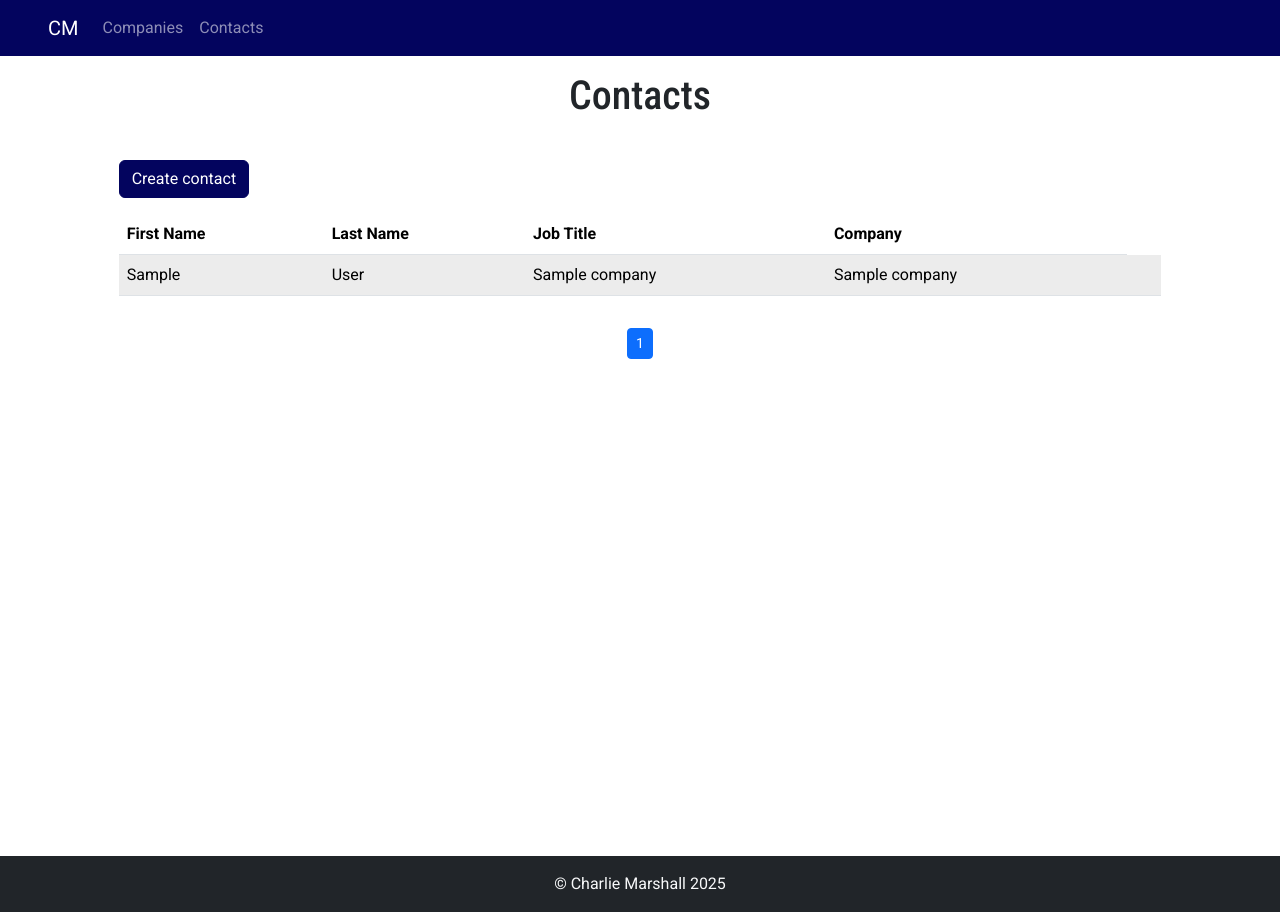
After one commit to charliemarshall1996/portfolio-website, a Django app: template crm/templates/crm/contact_list.html in a window 1280 px wide. The commit adds this page. Run offline with Django 3.2, Linux system fonts and the light colour scheme; the template is opened without the code that fills it: most values are stand-ins (such as "Sample title", 1, 10 or a date in 2020); some libraries are stand-ins or nearby versions.

Commit message:
added contact views

```diff
--- a/crm/templates/crm/base.html
+++ b/crm/templates/crm/base.html
@@ -35,6 +35,9 @@
 					<li class="nav-item">
 						<a class="nav-link" href="{% url 'crm:companies' %}">Companies</a>
 					</li>
+					<li class="nav-item">
+						<a class="nav-link" href="{% url 'crm:contacts' %}">Contacts</a>
+					</li>
 				</ul>
 			</div>
         </nav>
--- /dev/null
+++ b/crm/templates/crm/contact_list.html
@@ -0,0 +1,81 @@
+<!DOCTYPE html>
+{% extends 'crm/base.html' %}
+{% load static %}
+{% load url_replace %}
+
+{% block content %}
+<div class="container-fluid">
+    <div class="row justify-content-center text-center py-3">
+        <div class="col-10">
+            <h1>Contacts</h1>
+        </div>
+    </div>
+
+    <div class="row justify-content-center py-3">
+        <div class="col-10">
+            <a href="{% url 'crm:contact-create' %}" class="btn btn-primary">Create contact</a>
+        </div>
+    </div>
+
+    <div class="row justify-content-center">
+        <div class="col-10">
+            <table class="table table-hover">
+                <thead>
+                    <tr>
+                        <th scope="col">First Name</th>
+                        <th scope="col">Last Name</th>
+                        <th scope="col">Job Title</th>
+                        <th scope="col">Company</th>
+                    </tr>
+                </thead>
+                <tbody>
+                    {% for contact in object_list %}
+
+                        <tr>
+                            <td>{{ contact.first_name }}</td>
+                            <td>{{ contact.last_name }}</td>
+                            <td>{{ contact.job_title }}</td>
+                            <td>{{ contact.company.name }}</td>
+                            <td><a href="{% url 'crm:contact' contact.pk %}" class="stretched-link"></a></a></td>
+                        </tr>
+                    {% endfor %}
+                </tbody>
+            </table>
+        </div>
+    </div>
+
+    <div class="row text-center justify-content-center py-3">
+        <div class="col-10">
+            <nav class="page-navigation">
+                <ul class="pagination pagination-sm justify-content-center align-content-center">
+                    {% if page_obj.has_previous %}
+                        <li class="page-item">
+                            <a class="page-link" href="?{% url_replace request 'page' 1 %}" aria-label="First">&laquo;</a>
+                        </li>
+                        <li class="page-item">
+                            <a class="page-link" href="?{% url_replace request 'page' page_obj.previous_page_number %}" aria-label="Previous">&lsaquo;</a>
+                        </li>
+                    {% endif %}
+
+                    {% for page in page_obj.paginator.page_range %}
+                            {% if page == page_obj.number %}
+                                <li class="page-item active"><span class="page-link">{{ page }}</span></li>
+                            {% elif page <= page_obj.number|add:9 and page >= page_obj.number|add:-9 %}
+                                <li class="page-item"><a class="page-link" href="?{% url_replace request 'page' page %}">{{ page }}</a></li>
+                            {% endif %}
+                    {% endfor %}
+
+                    {% if page_obj.has_next %}
+                        <li class="page-item">
+                            <a class="page-link" href="?{% url_replace request 'page' page_obj.next_page_number %}" aria-label="Next">&rsaquo;</a>
+                        </li>
+                        <li class="page-item">
+                            <a class="page-link" href="?{% url_replace request 'page' page_obj.paginator.num_pages %}" aria-label="Last">&raquo;</a>
+                        </li>
+                    {% endif %}
+                </ul>
+            </nav>
+        </div>
+    </div>
+</div>
+{% endblock %}
```
Also changed, not shown: crm/templates/crm/contact_detail.html (added, +27 -0 lines), crm/templates/crm/contact_form.html (added, +21 -0 lines), crm/urls.py (+6 -1 lines), crm/views.py (+52 -1 lines).
